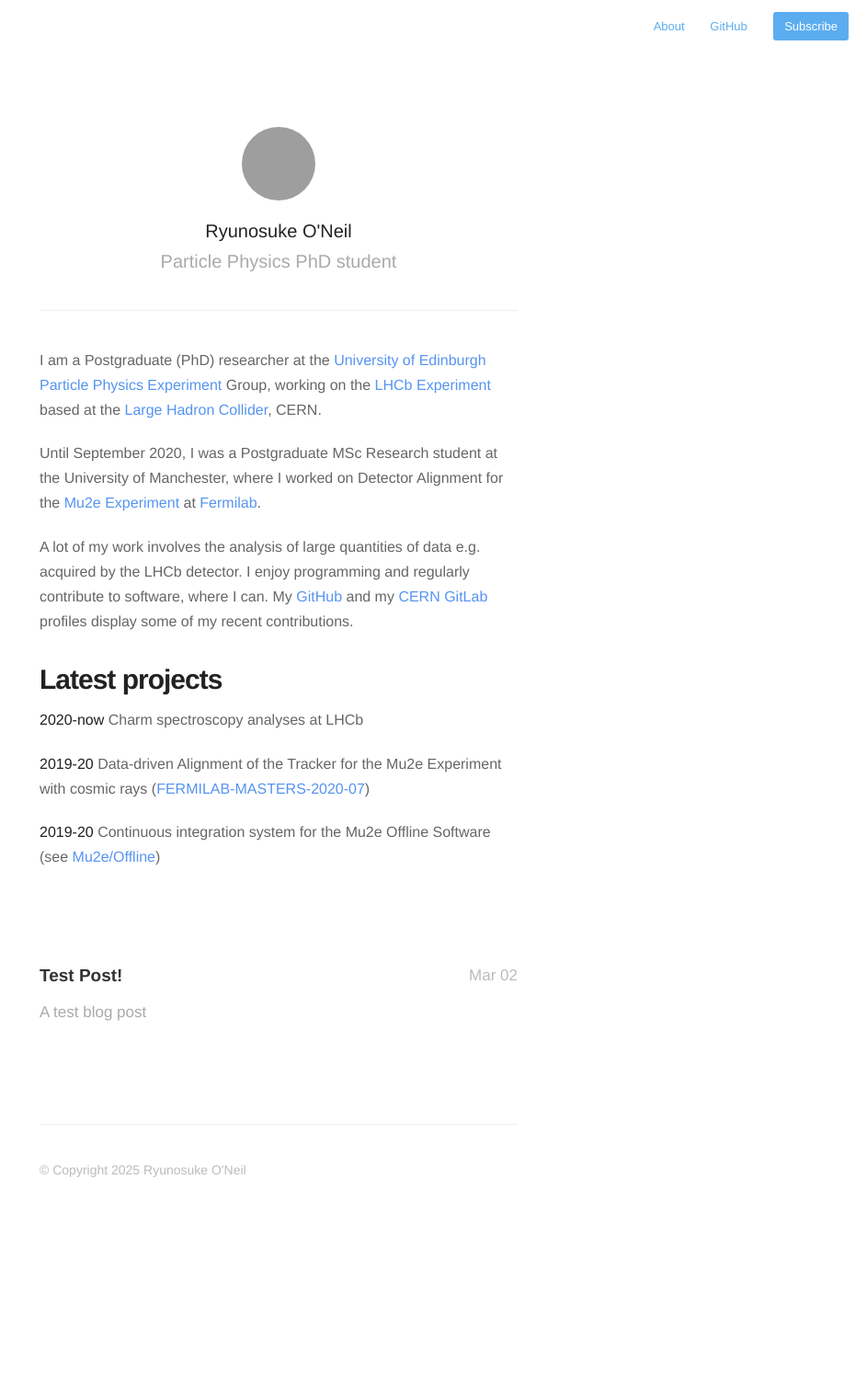
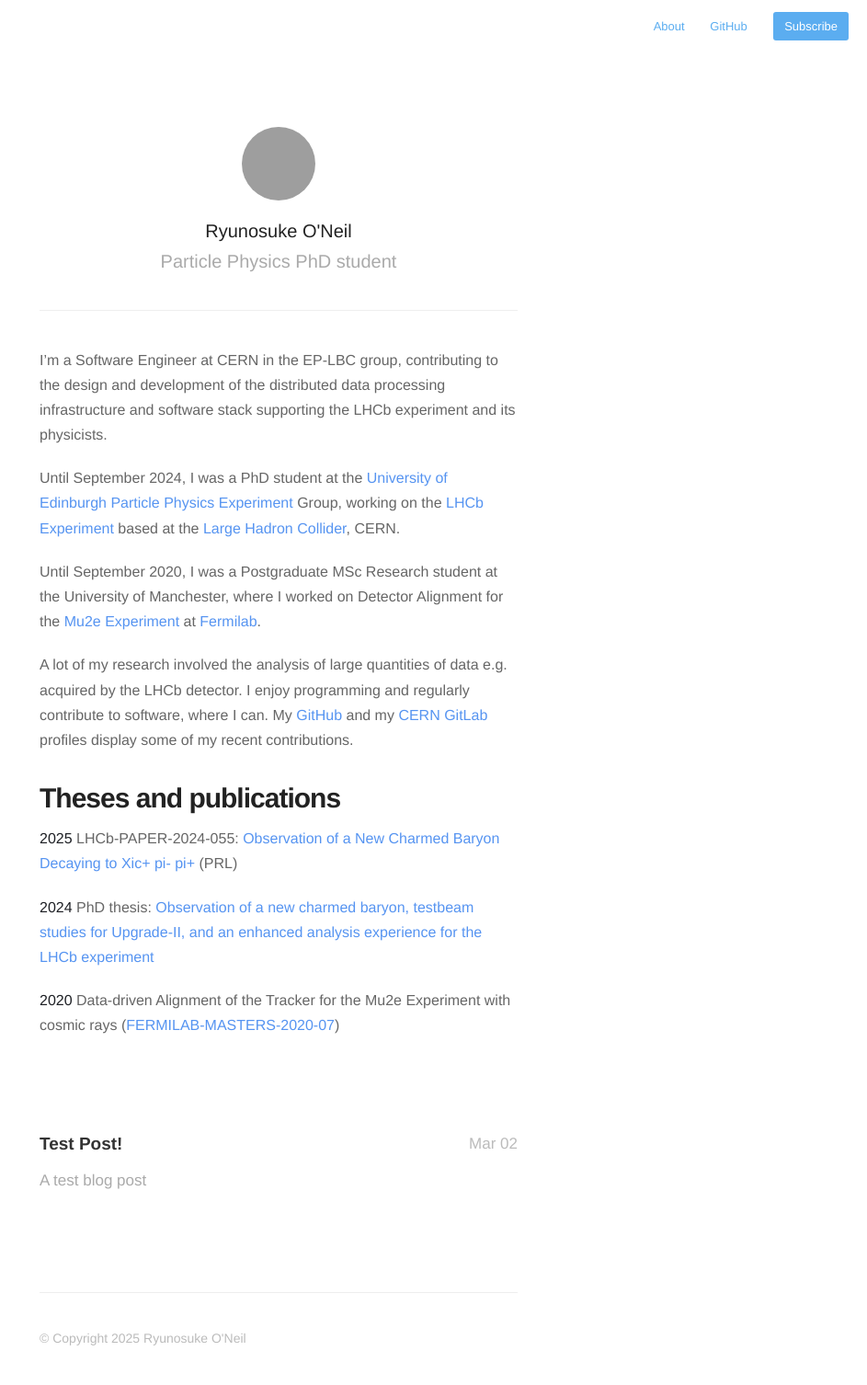
Before and after one commit to ryuwd/ryuwd.github.io, a Jekyll site: the page built from index.html, in a window 1280 px wide. Shown: the whole page at 92% size, without its empty margins (337-1280 px from the left). Built offline with Jekyll 4.4.1, drawn with Linux system fonts in a browser that asks for light colours; nearby versions of some CDN libraries; the list of posts is cut into pages by our own code; before the commit the page ends 1323 px from its top, so only the background shows below that; grey boxes are pictures that could not be loaded.

Commit message:
Revise about-me.html with current roles and projects

```diff
--- a/_includes/about-me.html
+++ b/_includes/about-me.html
@@ -1,6 +1,10 @@
 
 <p>
-    I am a Postgraduate (PhD) researcher at the <a href="https://www.ph.ed.ac.uk/particle-physics-experiment">University of Edinburgh Particle Physics Experiment</a> Group, working on the <a href="http://lhcb-public.web.cern.ch">LHCb Experiment</a> based at the <a href="https://home.cern/science/accelerators/large-hadron-collider">Large Hadron Collider</a>, CERN.
+    I’m a Software Engineer at CERN in the EP-LBC group, contributing to the design and development of the distributed data processing infrastructure and software stack supporting the LHCb experiment and its physicists.
+</p>
+
+<p>
+    Until September 2024, I was a PhD student at the <a href="https://www.ph.ed.ac.uk/particle-physics-experiment">University of Edinburgh Particle Physics Experiment</a> Group, working on the <a href="http://lhcb-public.web.cern.ch">LHCb Experiment</a> based at the <a href="https://home.cern/science/accelerators/large-hadron-collider">Large Hadron Collider</a>, CERN.
 </p>
 
 <p>
@@ -8,18 +12,18 @@ Until September 2020, I was a Postgraduate MSc Research student at the Universit
 </p>
 
 <p>
-A lot of my work involves the analysis of large quantities of data e.g. acquired by the LHCb detector. I enjoy programming and regularly contribute to software, where I can.
+A lot of my research involved the analysis of large quantities of data e.g. acquired by the LHCb detector. I enjoy programming and regularly contribute to software, where I can.
 My <a href="https://github.com/ryuwd">GitHub</a> and my <a href="https://gitlab.cern.ch/roneil">CERN GitLab</a> profiles display some of my recent contributions.
 </p>
 
 
-<h1>Latest projects</h1>
+<h1>Theses and publications</h1>
 <p>
-    <b>2020-now</b> Charm spectroscopy analyses at LHCb
+    <b>2025</b> LHCb-PAPER-2024-055: <a href="https://doi.org/10.1103/gghl-m6fm">Observation of a New Charmed Baryon Decaying to Xic+ pi- pi+</a> (PRL)
 </p>
 <p>
-    <b>2019-20</b> Data-driven Alignment of the Tracker for the Mu2e Experiment with cosmic rays (<a href="https://inspirehep.net/literature/1849484">FERMILAB-MASTERS-2020-07</a>)
+    <b>2024</b> PhD thesis: <a href="https://doi.org/10.17181/pqbmp-tpt23">Observation of a new charmed baryon, testbeam studies for Upgrade-II, and an enhanced analysis experience for the LHCb experiment</a>
 </p>
 <p>
-    <b>2019-20</b> Continuous integration system for the Mu2e Offline Software (see <a href="https://github.com/Mu2e/Offline/pulls">Mu2e/Offline</a>)
+    <b>2020</b> Data-driven Alignment of the Tracker for the Mu2e Experiment with cosmic rays (<a href="https://inspirehep.net/literature/1849484">FERMILAB-MASTERS-2020-07</a>)
 </p>
```
